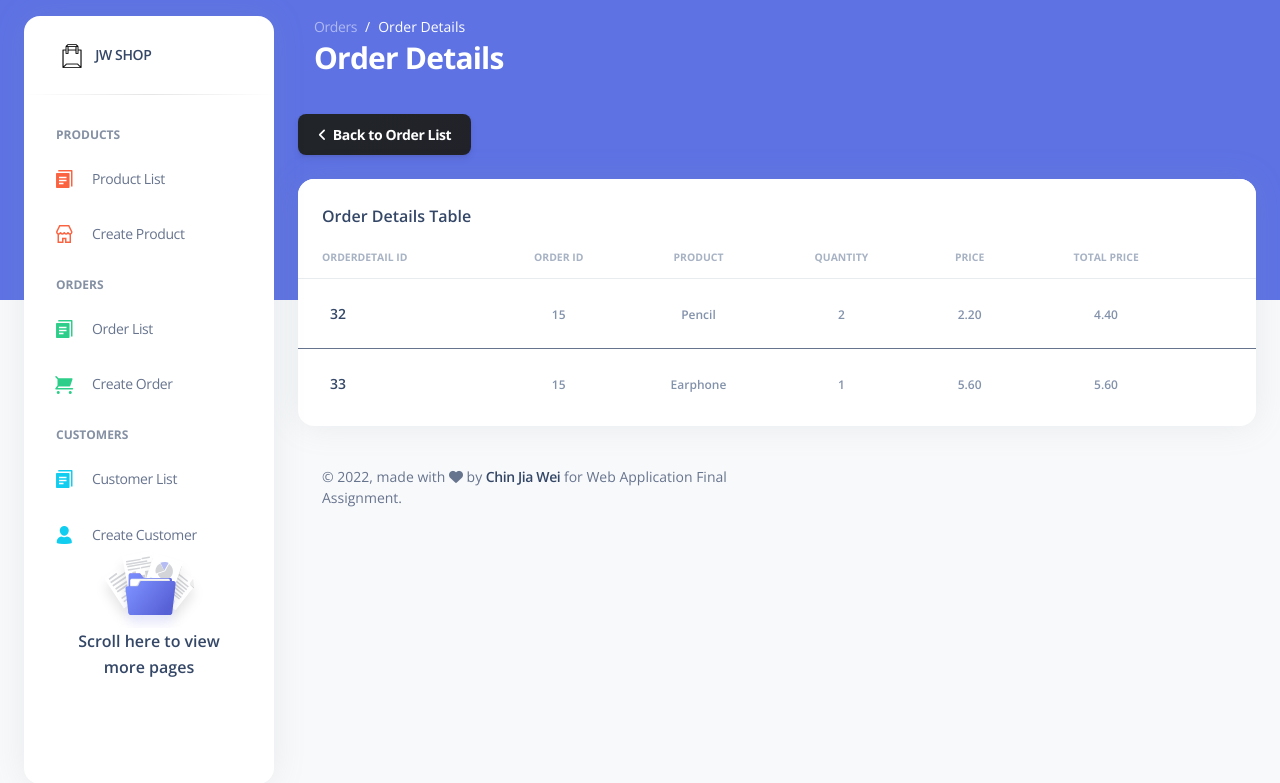
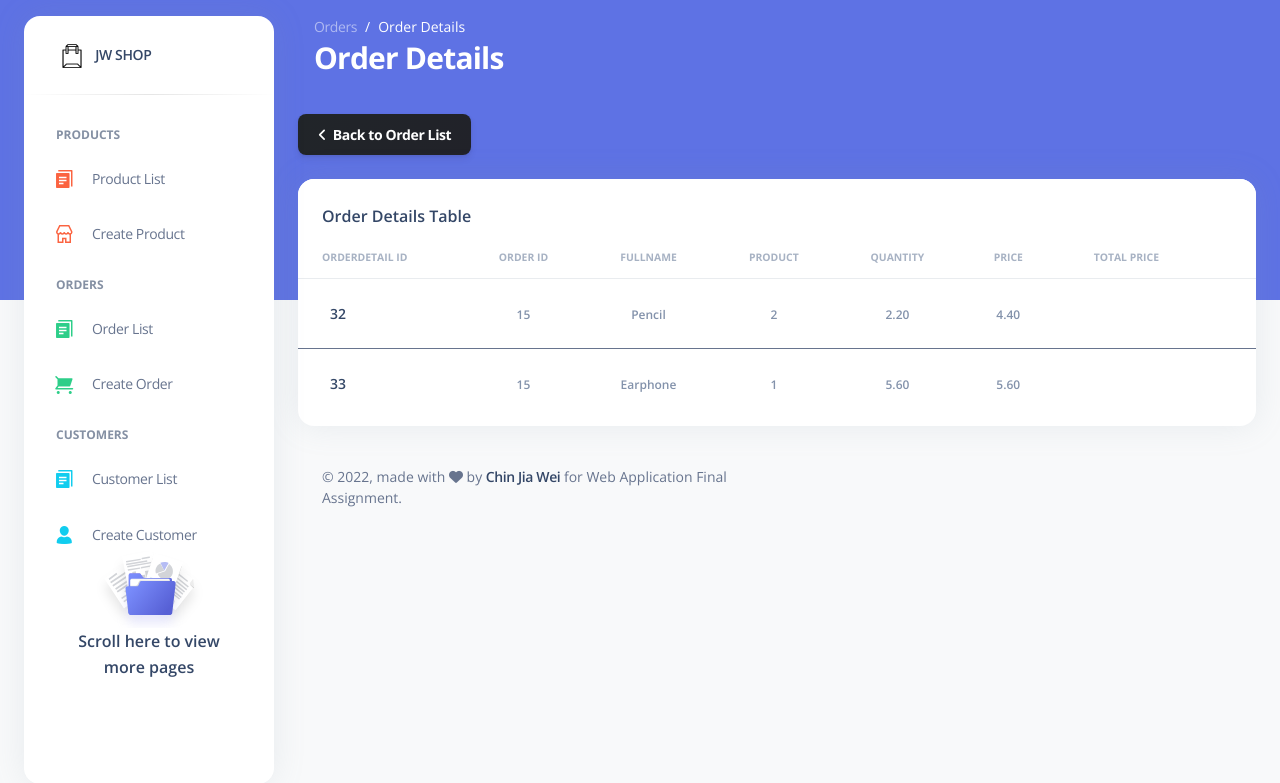
Before and after one commit to jiawei0321/webapp_finalwithbootstrap, a PHP site: page /order_detail.php?id=15 in a window 1280 px wide. Shown: the top 783 px of the page. Run offline with PHP 8.4, Linux system fonts and the light colour scheme; a user stored in the database is signed in; data comes from the database, SQL or seed files in the repository; some libraries are stand-ins or nearby versions.

Commit message:
order responsive done

```diff
--- a/project/order_detail.php
+++ b/project/order_detail.php
@@ -93,6 +93,7 @@ $num = $stmt->rowCount();
                                             <tr>
                                                 <th class="text-uppercase text-secondary text-xxs font-weight-bolder opacity-7">OrderDetail ID</th>
                                                 <th class="text-center text-uppercase text-secondary text-xxs font-weight-bolder opacity-7">Order ID</th>
+                                                <th class="text-center text-uppercase text-secondary text-xxs font-weight-bolder opacity-7">Fullname</th>
                                                 <th class="text-center text-uppercase text-secondary text-xxs font-weight-bolder opacity-7">Product</th>
                                                 <th class="text-center text-uppercase text-secondary text-xxs font-weight-bolder opacity-7">Quantity</th>
                                                 <th class="text-center text-uppercase text-secondary text-xxs font-weight-bolder opacity-7">Price</th>
@@ -109,23 +110,26 @@ $num = $stmt->rowCount();
                                         echo "<div class='d-flex px-4 py-3'>";
                                         echo "<div class='d-flex flex-column justify-content-center'>";
                                         echo "<h6 class='mb-0 text-sm'>{$orderdetail_id}</h6>";
-                                        echo "</div>";
-                                        echo "</div>";
+
                                         echo "</td>";
 
                                         echo "<td class='align-middle text-center text-sm'>";
                                         //<span class="badge badge-sm bg-gradient-success">Online</span>
                                         echo "<span class='text-secondary text-xs font-weight-bold'>{$order_id}</span>";
                                         echo "</td>";
+
                                         echo "<td class='align-middle text-center'>";
                                         echo "<span class='text-secondary text-xs font-weight-bold'>{$name}</span>";
                                         echo "</td>";
+
                                         echo "<td class='align-middle text-center'>";
                                         echo "<span class='text-secondary text-xs font-weight-bold'>{$quantity}</span>";
                                         echo "</td>";
+
                                         echo "<td class='align-middle text-center'>";
                                         echo "<span class='text-secondary text-xs font-weight-bold'>{$price}</span>";
                                         echo "</td>";
+
                                         echo "<td class='align-middle text-center'>";
                                         $totalprice = number_format($quantity,2) * number_format($price,2);
                                         echo "<span class='text-secondary text-xs font-weight-bold'>";
@@ -133,6 +137,8 @@ $num = $stmt->rowCount();
                                         //echo number_format($totalprice,2);
                                         echo "</span>";
                                         echo "</td>";
+                                        echo "</div>";
+                                        echo "</div>";
                                         //echo "</tr>";
                                         echo "</tbody>";
                                     }
```
